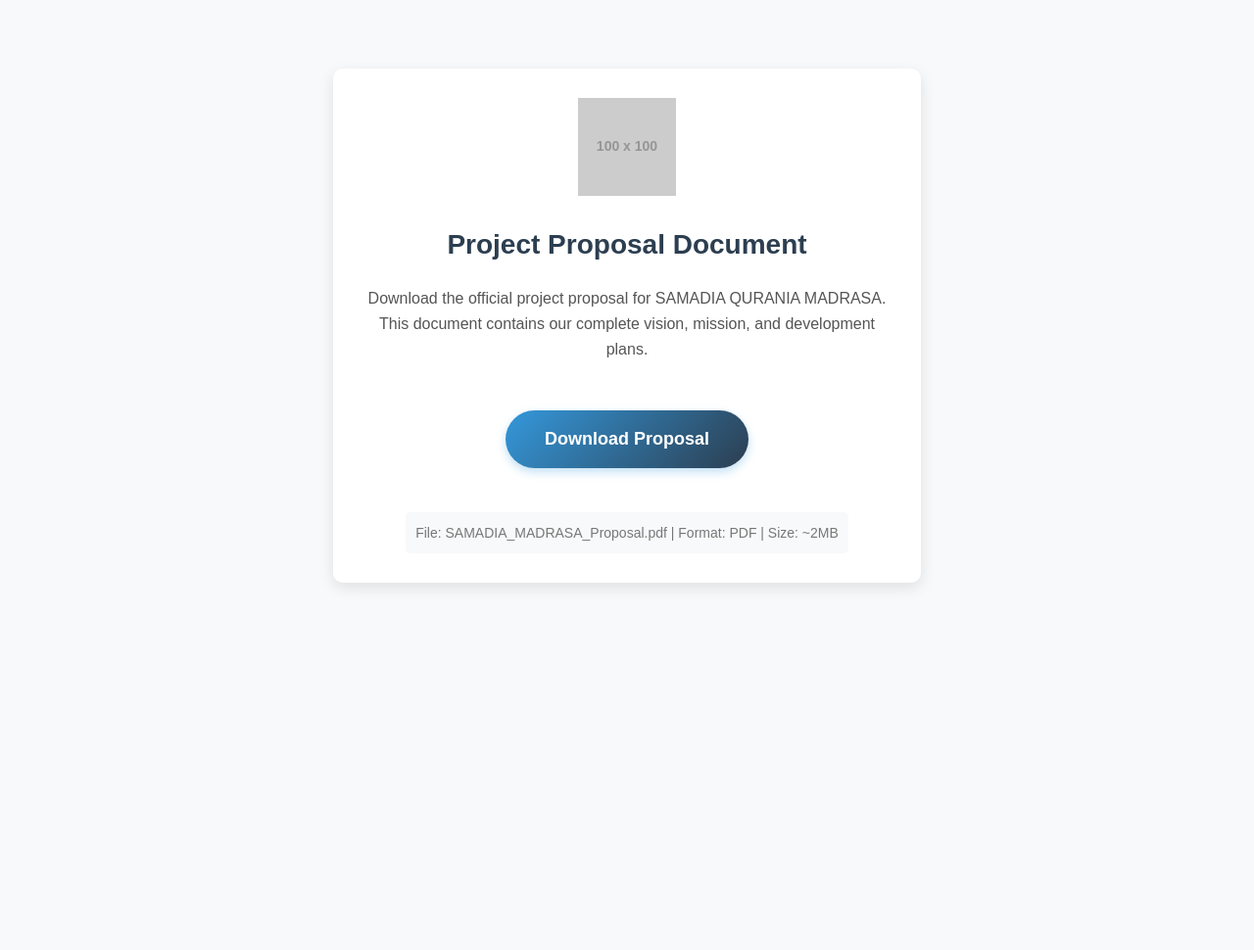
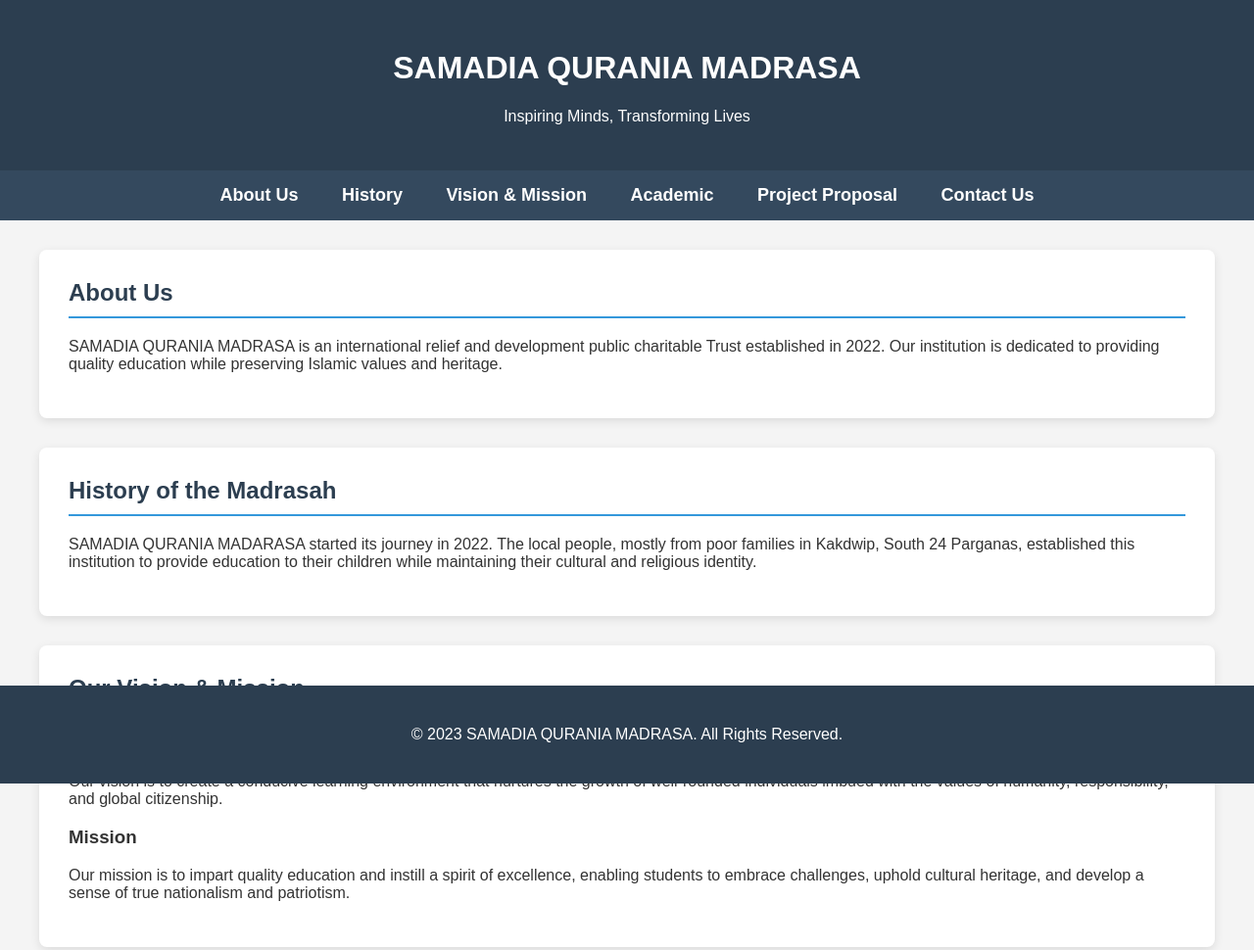
Before and after one commit to Tarafdarand/samadiaquaraniamadarasa, a plain HTML site: page index.html in a window 1280 px wide. Shown: the top 970 px of the page at 98% size. Before the commit the page ends 800 px from the top, so only its background shows below. Drawn offline with Linux system fonts and the light colour scheme; placeholder pictures from the web are drawn by us.

Commit message:
Update index.html

```diff
--- a/index.html
+++ b/index.html
@@ -3,106 +3,153 @@
 <head>
   <meta charset="UTF-8">
   <meta name="viewport" content="width=device-width, initial-scale=1.0">
-    <title>SAMADIA QURANIA MADRASA - Official Project Proposal</title>
+  <title>SAMADIA QURANIA MADRASA</title>
   <style>
-        * {
+    body {
+      font-family: Arial, sans-serif;
       margin: 0;
       padding: 0;
-            box-sizing: border-box;
-            font-family: 'Arial', sans-serif;
+      background-color: #f4f4f4;
+      color: #333;
     }
-        body {
-            background-color: #f8f9fa;
-            color: #333;
-            line-height: 1.6;
-            padding: 20px;
-        }
-        .download-container {
-            max-width: 600px;
-            margin: 50px auto;
-            padding: 30px;
-            background: white;
-            border-radius: 10px;
-            box-shadow: 0 5px 15px rgba(0,0,0,0.1);
+    header {
+      background-color: #2c3e50;
+      color: #fff;
+      padding: 30px 0;
       text-align: center;
     }
-        h1 {
+    nav {
+      background-color: #34495e;
+      padding: 15px 0;
+      text-align: center;
+      position: sticky;
+      top: 0;
+      z-index: 100;
+    }
+    nav a {
+      color: #fff;
+      margin: 0 20px;
+      text-decoration: none;
+      font-weight: bold;
+      font-size: 18px;
+    }
+    nav a:hover {
+      text-decoration: underline;
+    }
+    .container {
+      max-width: 1200px;
+      margin: 30px auto;
+      padding: 0 20px;
+      padding-bottom: 100px;
+    }
+    .section {
+      background: #fff;
+      margin-bottom: 30px;
+      padding: 30px;
+      border-radius: 8px;
+      box-shadow: 0 3px 10px rgba(0,0,0,0.1);
+    }
+    .section h2 {
       color: #2c3e50;
-            margin-bottom: 20px;
-            font-size: 28px;
-        }
-        .description {
-            margin-bottom: 30px;
-            color: #555;
-            font-size: 16px;
+      border-bottom: 2px solid #3498db;
+      padding-bottom: 10px;
+      margin-top: 0;
     }
     .download-btn {
       display: inline-block;
-            padding: 15px 40px;
-            background: linear-gradient(135deg, #3498db, #2c3e50);
+      padding: 12px 25px;
+      background-color: #3498db;
       color: white;
       text-decoration: none;
-            border-radius: 50px;
+      border-radius: 5px;
       font-weight: bold;
-            font-size: 18px;
-            transition: all 0.3s ease;
-            box-shadow: 0 4px 10px rgba(52, 152, 219, 0.3);
-            margin: 20px 0;
+      transition: all 0.3s;
     }
     .download-btn:hover {
-            transform: translateY(-3px);
-            box-shadow: 0 6px 15px rgba(52, 152, 219, 0.4);
-            background: linear-gradient(135deg, #2980b9, #34495e);
+      background-color: #2980b9;
+      transform: translateY(-2px);
     }
-        .file-info {
-            margin-top: 25px;
-            font-size: 14px;
-            color: #777;
-            padding: 10px;
-            background: #f8f9fa;
-            border-radius: 5px;
-            display: inline-block;
+    footer {
+      background-color: #2c3e50;
+      color: #fff;
+      text-align: center;
+      padding: 25px 0;
+      position: fixed;
+      bottom: 0;
+      width: 100%;
     }
-        .institution-logo {
-            width: 100px;
-            margin-bottom: 20px;
-        }
-        @media (max-width: 600px) {
-            .download-container {
-                padding: 20px;
-                margin: 20px auto;
-            }
-            h1 {
-                font-size: 24px;
-            }
-            .download-btn {
-                padding: 12px 30px;
-                font-size: 16px;
+    @media (max-width: 768px) {
+      nav a {
+        display: block;
+        margin: 10px 0;
       }
     }
   </style>
 </head>
 <body>
-    <div class="download-container">
-        <!-- Institution Logo (replace with your actual logo) -->
-        <img src="https://via.placeholder.com/100x100?text=SQM" alt="SAMADIA QURANIA MADRASA Logo" class="institution-logo">
+  <header>
+    <h1>SAMADIA QURANIA MADRASA</h1>
+    <p>Inspiring Minds, Transforming Lives</p>
+  </header>
 
-        <h1>Project Proposal Document</h1>
-        <p class="description">
-            Download the official project proposal for SAMADIA QURANIA MADRASA.
-            This document contains our complete vision, mission, and development plans.
-        </p>
+  <nav>
+    <a href="#about">About Us</a>
+    <a href="#history">History</a>
+    <a href="#vision-mission">Vision & Mission</a>
+    <a href="#academic">Academic</a>
+    <a href="#project-proposal">Project Proposal</a>
+    <a href="#contact">Contact Us</a>
+  </nav>
 
-        <!-- Google Drive Download Button -->
+  <div class="container">
+    <section id="about" class="section">
+      <h2>About Us</h2>
+      <p>SAMADIA QURANIA MADRASA is an international relief and development public charitable Trust established in 2022. Our institution is dedicated to providing quality education while preserving Islamic values and heritage.</p>
+    </section>
+
+    <section id="history" class="section">
+      <h2>History of the Madrasah</h2>
+      <p>SAMADIA QURANIA MADARASA started its journey in 2022. The local people, mostly from poor families in Kakdwip, South 24 Parganas, established this institution to provide education to their children while maintaining their cultural and religious identity.</p>
+    </section>
+
+    <section id="vision-mission" class="section">
+      <h2>Our Vision & Mission</h2>
+      <h3>Vision</h3>
+      <p>Our vision is to create a conducive learning environment that nurtures the growth of well-rounded individuals imbued with the values of humanity, responsibility, and global citizenship.</p>
+      <h3>Mission</h3>
+      <p>Our mission is to impart quality education and instill a spirit of excellence, enabling students to embrace challenges, uphold cultural heritage, and develop a sense of true nationalism and patriotism.</p>
+    </section>
+
+    <section id="academic" class="section">
+      <h2>Academic</h2>
+      <p>SAMADIA QURANIA MADARASA offers a comprehensive curriculum that includes:</p>
+      <ul>
+        <li>Arabic, Urdu, English, and Bengali as mediums of instruction</li>
+        <li>Subjects like Al Aqaid (Belief in Islam), Fiqh (Jurisprudence), Tazkiya (Moral Lessons), and Quran Studies</li>
+        <li>Vocational training and computer education</li>
+      </ul>
+    </section>
+
+    <section id="project-proposal" class="section">
+      <h2>PROJECT PROPOSAL</h2>
+      <p>Download our complete project proposal document:</p>
       <a href="https://drive.google.com/uc?export=download&id=1r7oHOlNIFtyIa4zLSGy7DmfR_GM3oXuf"
          class="download-btn"
-           download="SAMADIA_QURANIA_MADRASA_Proposal.pdf">
-           Download Proposal
+         download="SAMADIA_MADRASA_Proposal.pdf">
+         Download PDF
       </a>
+    </section>
 
-        <div class="file-info">
-            <p>File: SAMADIA_MADRASA_Proposal.pdf | Format: PDF | Size: ~2MB</p>
+    <section id="contact" class="section">
+      <h2>Contact Us</h2>
+      <p><strong>Address:</strong> Village- Bishalakshmipur, P.O.- Bishalakshmipur, P.S.- Kakdwip, District- South 24 Parganas, West Bengal, India.</p>
+      <p><strong>Email:</strong> contact@samadiamadrasa.com</p>
+      <p><strong>Phone:</strong> +91 XXXXXXXXXX</p>
+    </section>
   </div>
-    </div>
+
+  <footer>
+    <p>&copy; 2023 SAMADIA QURANIA MADRASA. All Rights Reserved.</p>
+  </footer>
 </body>
 </html>
```
Lines whose indentation alone changed are shown as unchanged.
